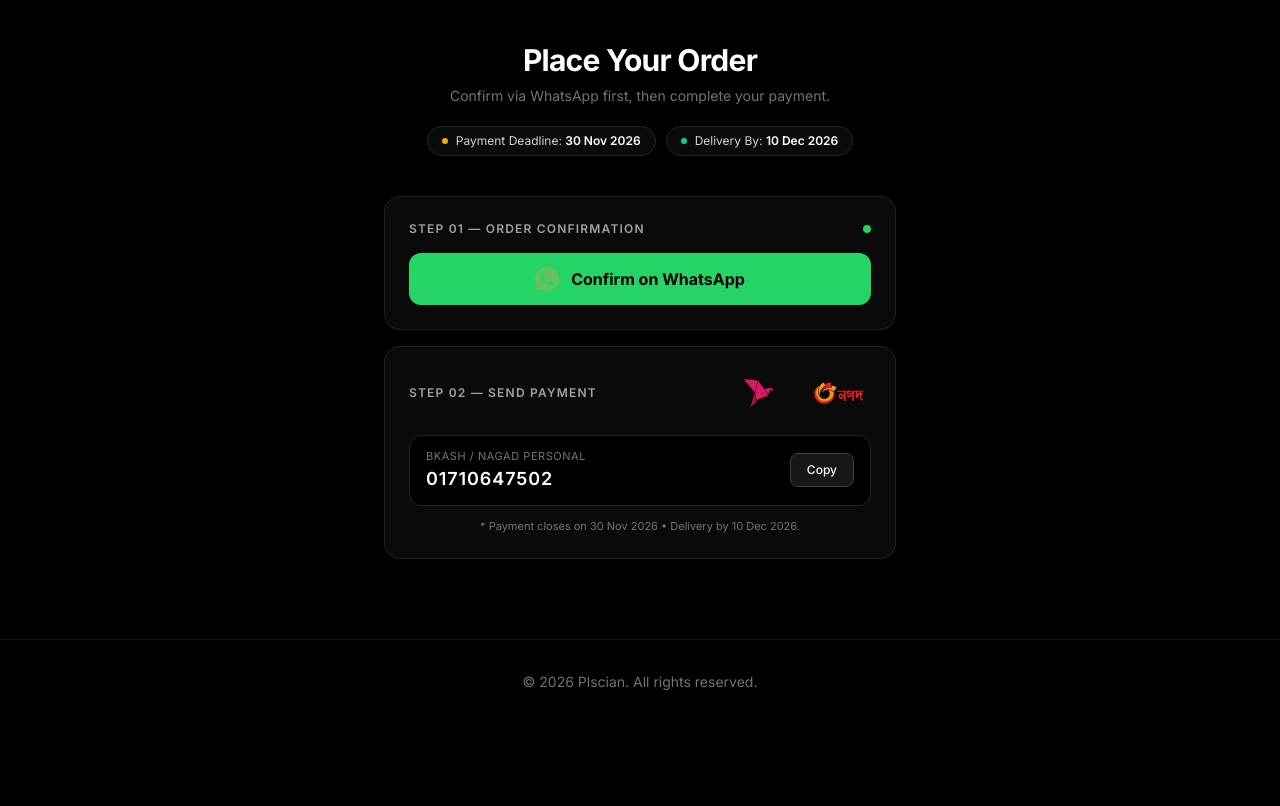
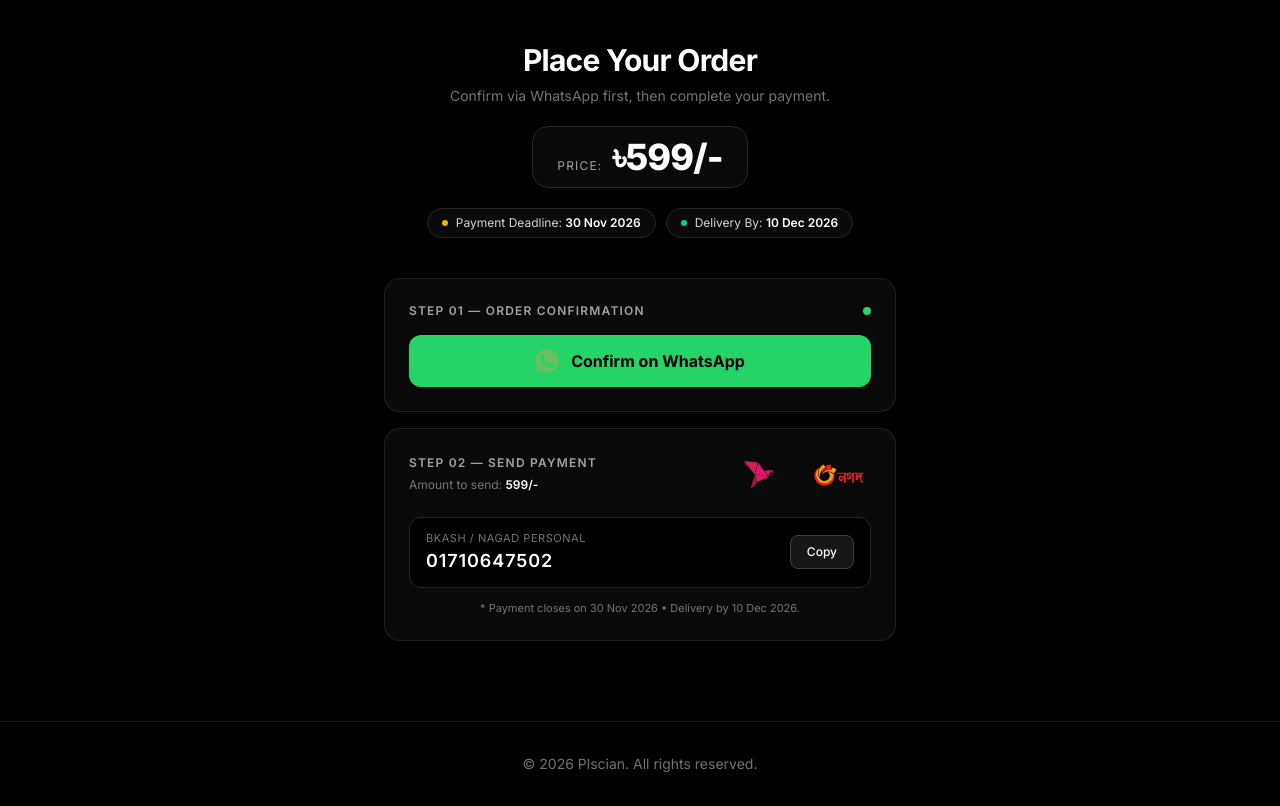
Before and after one commit to rudro-coder369/plsc_hoodie, a Next.js app: page / in a window 1280 px wide. Shown: the part 2820-3626 px from the top of the page. Before the commit the page ends 3544 px from the top, so only its background shows below. Built offline with nearby package versions, Linux system fonts and the light colour scheme.

Commit message:
Update design

```diff
--- a/components/PaymentOrder.tsx
+++ b/components/PaymentOrder.tsx
@@ -30,6 +30,18 @@ export default function PaymentOrder() {
           <p className="text-neutral-500 text-sm mb-5">
             Confirm via WhatsApp first, then complete your payment.
           </p>
+
+          {/* Price Highlight */}
+          <div className="mb-5">
+            <div className="inline-flex items-baseline gap-1.5 px-6 py-2.5 rounded-2xl bg-neutral-950 border border-neutral-800">
+              <span className="text-xs uppercase tracking-widest text-neutral-400 mr-1">
+                Price:
+              </span>
+              <span className="text-3xl sm:text-4xl font-extrabold tracking-tight text-white">
+                ৳599/-
+              </span>
+            </div>
+          </div>
 
           {/* Payment & Delivery Deadlines */}
           <div className="flex flex-wrap items-center justify-center gap-2.5">
@@ -86,9 +98,16 @@ export default function PaymentOrder() {
           {/* Step 2: Payment Method (bKash / Nagad) */}
           <div className="bg-neutral-950 border border-neutral-800/80 rounded-2xl p-6">
             <div className="flex items-center justify-between mb-5">
-              <span className="text-xs font-semibold uppercase tracking-widest text-neutral-400">
-                Step 02 — Send Payment
-              </span>
+              <div>
+                <span className="block text-xs font-semibold uppercase tracking-widest text-neutral-400">
+                  Step 02 — Send Payment
+                </span>
+                <span className="text-xs text-neutral-500">
+                  Amount to send:{" "}
+                  <strong className="text-white font-semibold">599/-</strong>
+                </span>
+              </div>
+
               <div className="flex items-center gap-4">
                 <div className="relative w-14 h-10 sm:w-16 sm:h-11">
                   <Image
```
